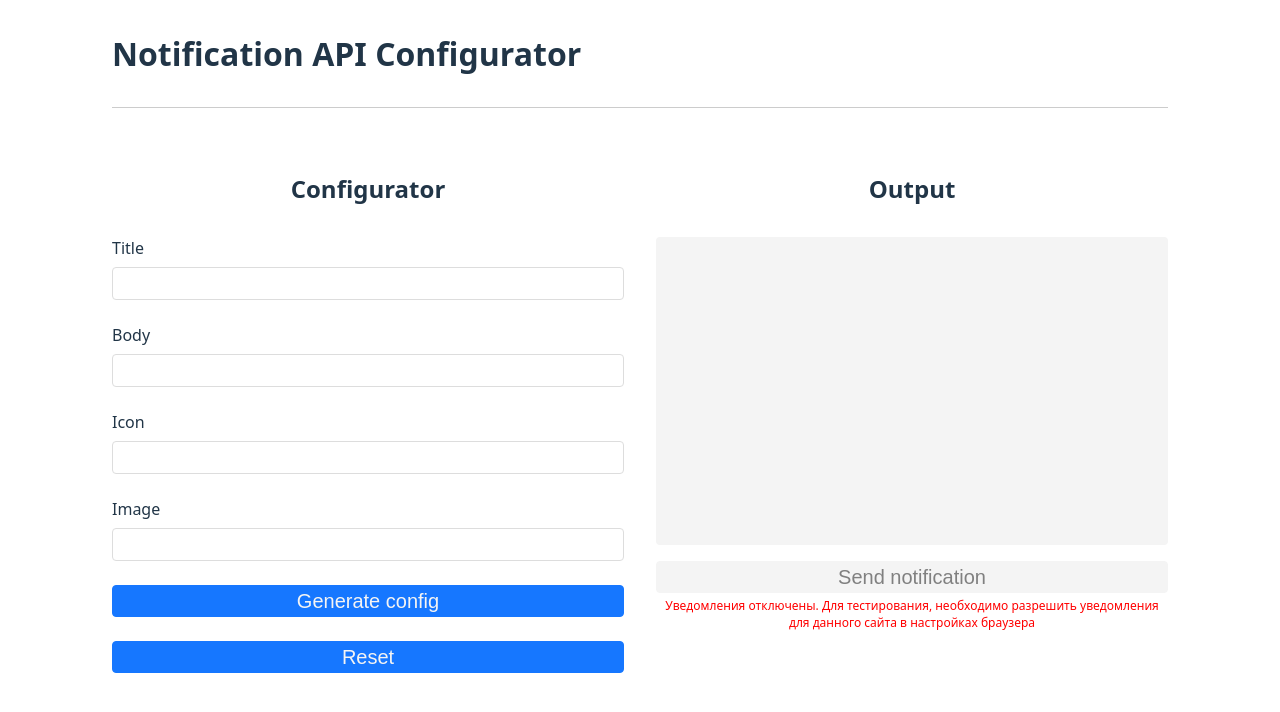
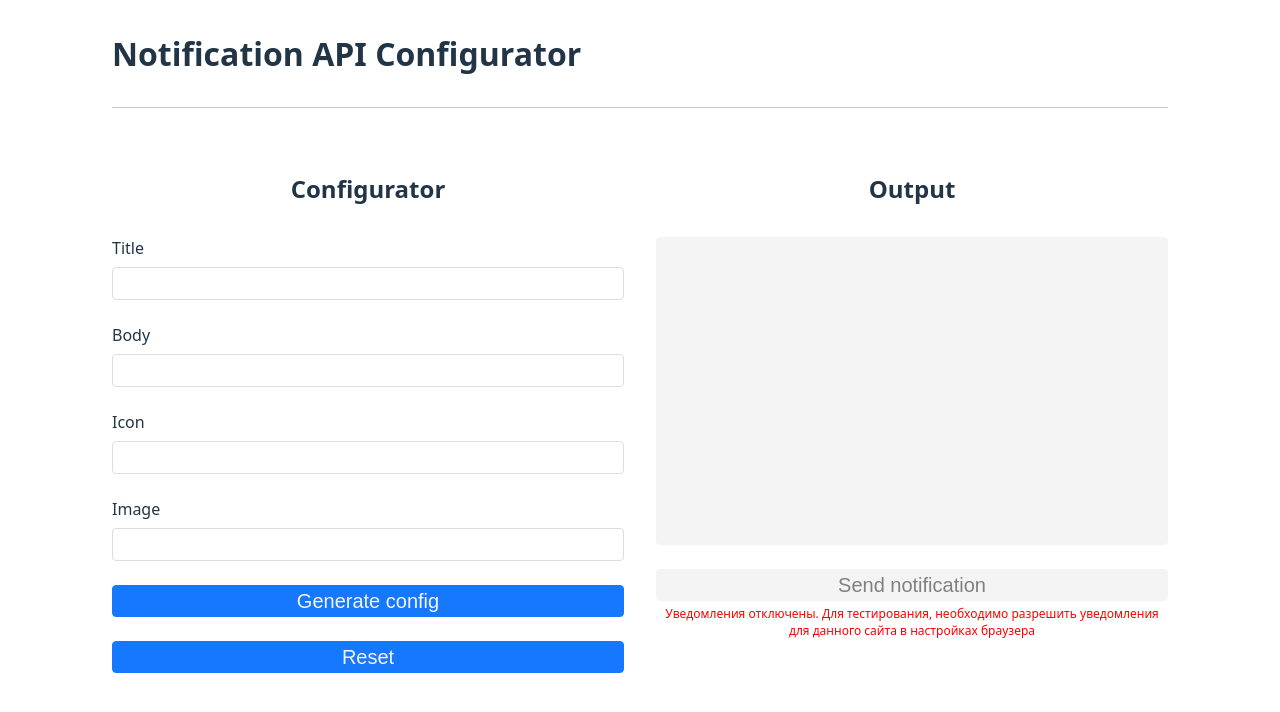
Before and after one commit to malevka/notification-api-configurator-demo, a Next.js app: page / in a window 1280 px wide. Shown: the top 712 px of the page. Built offline with nearby package versions, Linux system fonts and the light colour scheme.

Commit message:
better page styles

```diff
--- a/src/app/page.tsx
+++ b/src/app/page.tsx
@@ -25,7 +25,7 @@ export default function Home() {
         <Section>
           <Title $marginBottom="2rem">Output</Title>
           <Output />
-          <NotificationSender $margin="1rem 0 0 0" />
+          <NotificationSender $margin="1.5rem 0 0 0" />
         </Section>
       </FlexContainer>
     </Wrapper>
```
